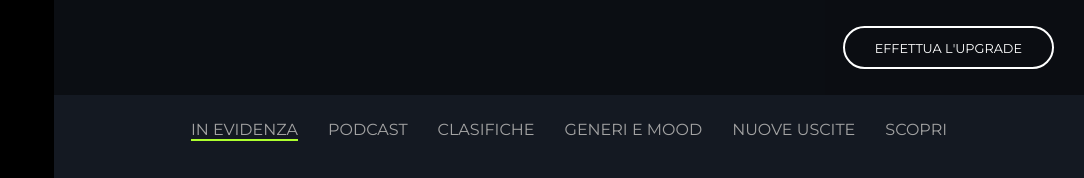
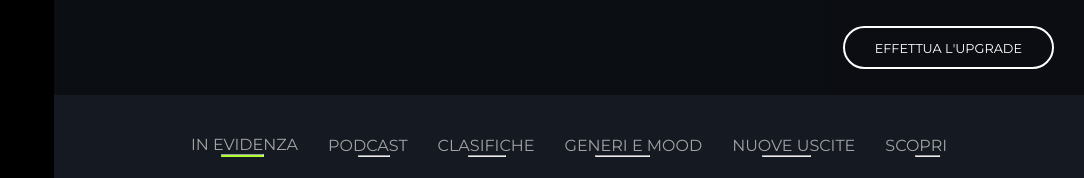
Before and after one commit to EugeniuPeruzzi/html-css-spotifyweb, a plain HTML site: page index.html in a window 1280 px wide. Shown: the top 178 px of the page, 196-1280 px from the left. Drawn offline with Linux system fonts and the light colour scheme.

Commit message:
adjusted top menu and top green line

```diff
--- a/css/style.css
+++ b/css/style.css
@@ -267,7 +267,7 @@ ul, li{
     font-weight: 600;
 }
 
-hr{
+.user-line{
     margin: 20px 0px;
 }
 
@@ -306,25 +306,41 @@ hr{
 
 /* =========== top menu =========== */
 .main-top-menu{
-    margin-bottom: 40px;
-    display: flex;
-    justify-content: center;
+    margin-bottom: 25px;
 }
 
 .list-top-menu{
+    text-transform: uppercase;
+    text-transform: uppercase;
+    align-items: center;
     display: flex;
-    text-transform: uppercase;
+    flex-wrap: wrap;
+    justify-content: center;
 }
 
 .list-item-top-menu{
     font-size: 0.6;
     color: #717171;
     font-weight: 400;
-    margin: 0px 15px;
+    margin: 15px 15px;
+    display: inline-block;
 }
 
-#green-bottom{
+.green-bottom{
+    position: relative;
+    top: 30px;
+}
+.green-line ,.trasparent-line{
+    width: 40%;
+    margin-left: 30px;
+}
+
+.green-line{
     border-bottom: 2px solid #ADFF2F;
+}
+
+.trasparent-line{
+    color: rgba(255, 0, 0, 0);
 }
 /* =========== recently played =========== */
 .for-user-container{
@@ -722,10 +738,6 @@ h2{
         flex-wrap: wrap;
     }
 
-    .main-top-menu{
-        width: 991px;
-    }
-
     .col-bottombar-40 {
         width: 40%;
     }
--- a/index.html
+++ b/index.html
@@ -72,7 +72,7 @@
                                                 <div class="download"><i class="fa-solid fa-arrow-down-long"></i></div>
                                                 <div class="download-txt"><a href="#">Installa app</a></div>
                                             </div>
-                                            <hr>
+                                            <hr class="user-line">
                                             <div class="account">
                                                 <div class="account-avatar"></div>
                                                 <div class="account-name"><h4>John Doe</h4></div>
@@ -114,12 +114,12 @@
                             <div class="col-main">
                                 <div class="main-top-menu">
                                     <ul class="list-top-menu">
-                                        <li id="green-bottom" class="list-item-top-menu"><a href="#">in evidenza</a></li>
-                                        <li class="list-item-top-menu"><a href="#">podcast</a></li>
-                                        <li class="list-item-top-menu"><a href="#">clasifiche</a></li>
-                                        <li class="list-item-top-menu"><a href="#">generi e mood</a></li>
-                                        <li class="list-item-top-menu"><a href="#">nuove uscite</a></li>
-                                        <li class="list-item-top-menu"><a href="#">scopri</a></li>
+                                        <li id="green-bottom" class="list-item-top-menu"><a href="#">in evidenza</a><hr class="green-line"></li>
+                                        <li class="list-item-top-menu"><a href="#">podcast</a><hr class="trasparent-line"></li>
+                                        <li class="list-item-top-menu"><a href="#">clasifiche</a><hr class="trasparent-line"></li>
+                                        <li class="list-item-top-menu"><a href="#">generi e mood</a><hr class="trasparent-line"></li>
+                                        <li class="list-item-top-menu"><a href="#">nuove uscite</a><hr class="trasparent-line"></li>
+                                        <li class="list-item-top-menu"><a href="#">scopri</a><hr class="trasparent-line"></li>
                                     </ul>
                                 </div>
                                 <!-- =========== recently played =========== -->
```
